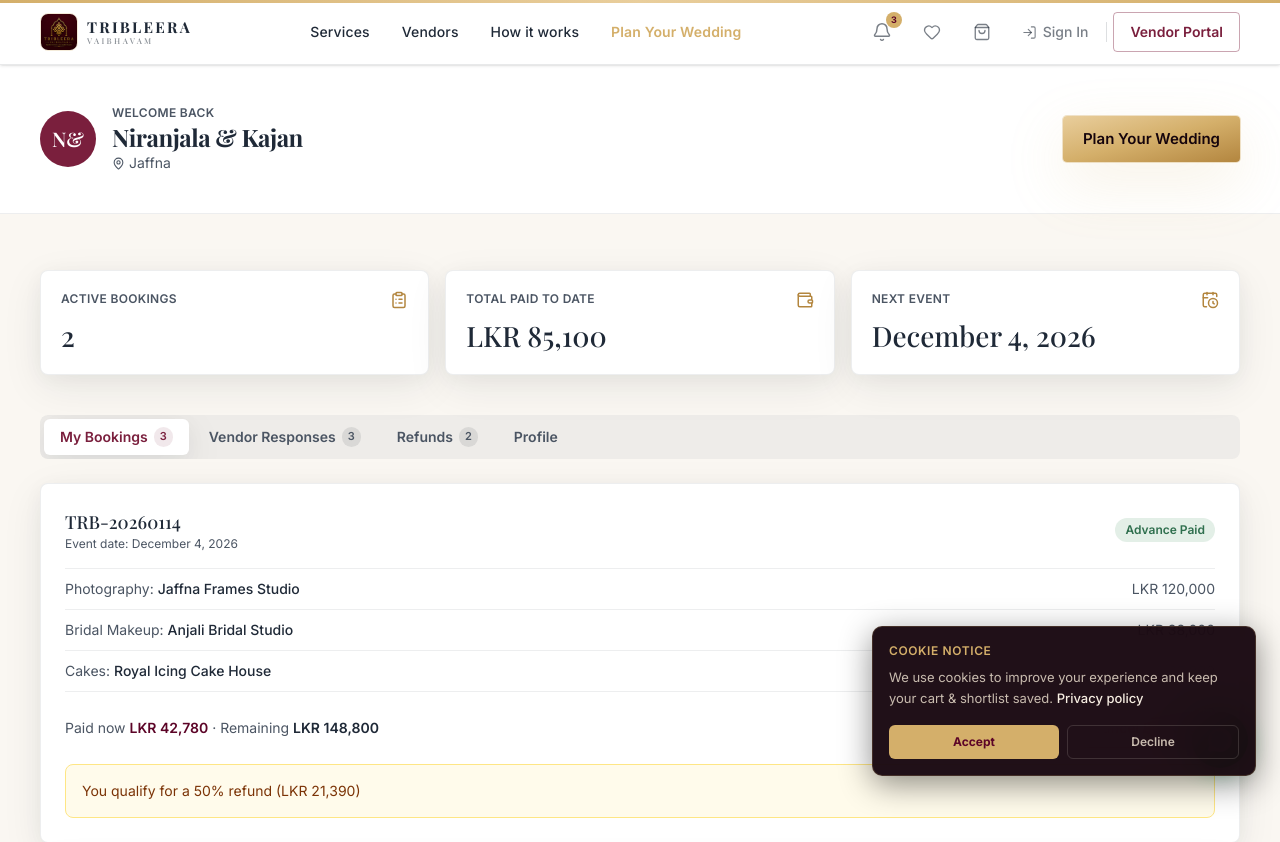
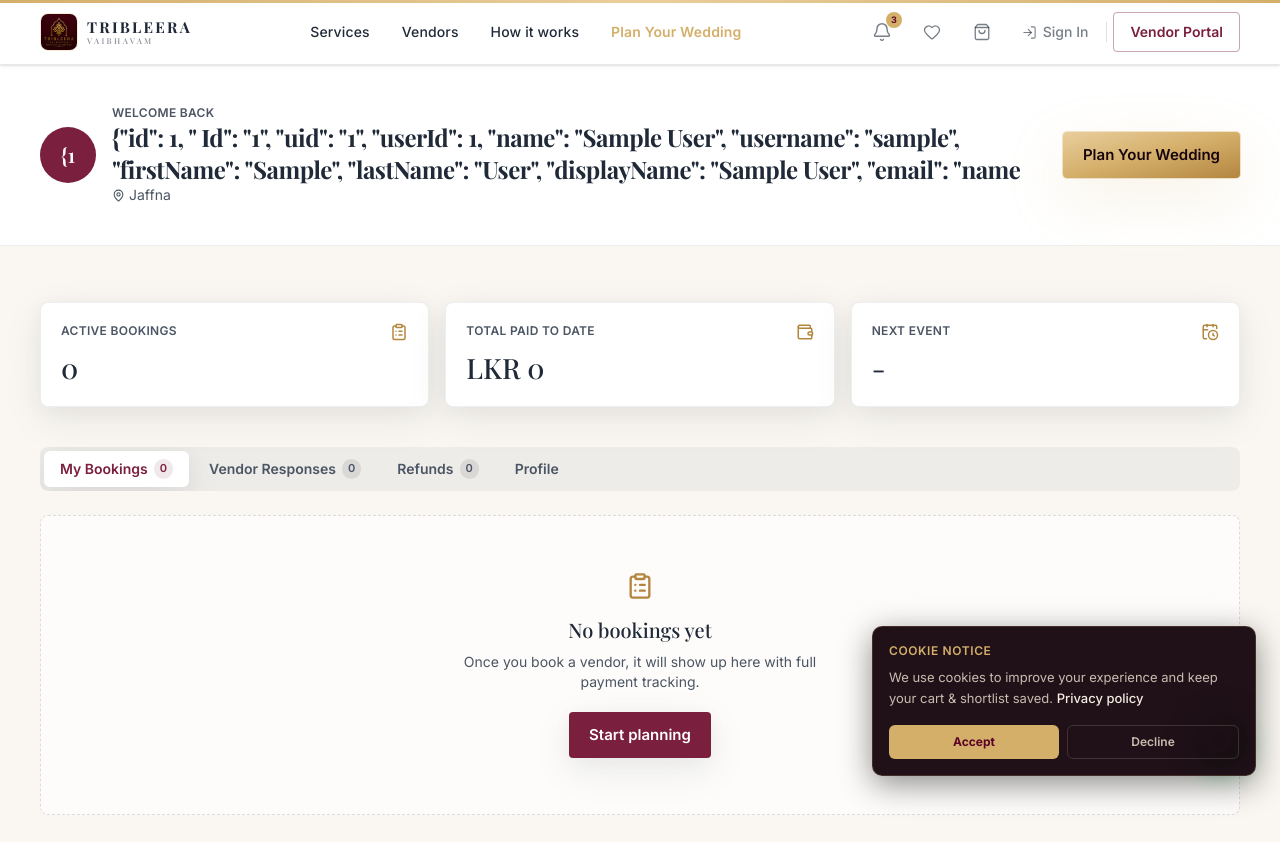
Before and after one commit to pakshikaa/tribleera-vaibhavam, a Next.js app: page /dashboard/customer in a window 1280 px wide. Shown: the top 842 px of the page. Built offline with nearby package versions, Linux system fonts and the light colour scheme; sample sign-in values are in the browser's storage; a web font is replaced by a local one.

Commit message:
feat: persist customer profile from signup

```diff
--- a/app/dashboard/customer/layout.tsx
+++ b/app/dashboard/customer/layout.tsx
@@ -29,7 +29,7 @@
     }
 
     if (!customerAuth) {
-      router.replace("/login?redirect=/dashboard/customer");
+      router.replace("/login?redirect=/");
     }
   }, [customerAuth, router]);
 
--- a/app/login/page.tsx
+++ b/app/login/page.tsx
@@ -5,6 +5,7 @@
 import Link from "next/link";
 import { AlertCircle, Eye, EyeOff } from "lucide-react";
 import { AuthShell } from "@/components/ui/AuthShell";
+import { readCustomerProfile, writeActiveCustomerProfile } from "@/lib/utils/customer-profile";
 
 export default function LoginPage() {
   const router = useRouter();
@@ -14,7 +15,7 @@
   const [showPassword, setShowPassword] = useState(false);
   const [error, setError] = useState("");
   const [loading, setLoading] = useState(false);
-  const redirectPath = searchParams.get("redirect") || "/dashboard/customer";
+  const redirectPath = searchParams.get("redirect") || "/";
 
   function handleLogin(e: React.FormEvent) {
     e.preventDefault();
@@ -24,7 +25,8 @@
     setTimeout(() => {
       if (email && password.length >= 6) {
         try {
-          sessionStorage.setItem("customer-auth", email);
+          const profile = readCustomerProfile(email);
+          writeActiveCustomerProfile(profile);
         } catch {}
         router.push(redirectPath);
       } else {
--- a/app/signup/page.tsx
+++ b/app/signup/page.tsx
@@ -4,6 +4,7 @@
 import { useRouter, useSearchParams } from "next/navigation";
 import { AlertCircle, Eye, EyeOff } from "lucide-react";
 import { AuthShell } from "@/components/ui/AuthShell";
+import { writeActiveCustomerProfile } from "@/lib/utils/customer-profile";
 
 export default function SignupPage() {
   const router = useRouter();
@@ -44,8 +45,12 @@
 
     setTimeout(() => {
       try {
-        sessionStorage.setItem("customer-auth", email);
-        sessionStorage.setItem("customer-name", name.trim());
+        writeActiveCustomerProfile({
+          name: name.trim(),
+          email,
+          city: "Jaffna",
+          phone: "+94 77 410 0012",
+        });
       } catch {}
       router.push(redirectPath);
     }, 700);
--- a/components/dashboard/CustomerDashboardClient.tsx
+++ b/components/dashboard/CustomerDashboardClient.tsx
@@ -23,12 +23,25 @@
 import { getVendorBySlug } from "@/lib/data/vendors";
 import { formatDate, formatLKR } from "@/lib/utils/format";
 import { readLocalStorage, writeLocalStorage } from "@/lib/utils/browser-storage";
+import {
+  DEFAULT_CUSTOMER_PROFILE,
+  readActiveCustomerProfile,
+  writeActiveCustomerProfile,
+} from "@/lib/utils/customer-profile";
 import { safeGet } from "@/lib/utils/store";
-import type { Booking, BookingLineItem, BookingStatus } from "@/types";
+import type { Booking, BookingLineItem, BookingStatus, CustomerProfile } from "@/types";
 
-const CUSTOMER_NAME = "Niranjala & Kajan";
-const BOOKING_STORAGE_KEY = "TRIBLEERA-customer-bookings";
-const CANCELLATION_STORAGE_KEY = "TRIBLEERA-cancellations";
+function bookingsStorageKey(email: string) {
+  return `TRIBLEERA-customer-bookings:${email.toLowerCase()}`;
+}
+
+function cancellationsStorageKey(email: string) {
+  return `TRIBLEERA-cancellations:${email.toLowerCase()}`;
+}
+
+function reviewsStorageKey(email: string) {
+  return `TRIBLEERA-reviews:${email.toLowerCase()}`;
+}
 
 interface TvResponse {
   requestId: string;
@@ -59,7 +72,7 @@
   if (!raw.bookingId || !raw.items || !raw.totals) return null;
   return {
     id: raw.bookingId,
-    customerName: raw.customerName ?? CUSTOMER_NAME,
+    customerName: raw.customerName ?? DEFAULT_CUSTOMER_PROFILE.name,
     customerCity: raw.customerCity ?? "Jaffna",
     eventDate: raw.eventDate ?? new Date().toISOString(),
     createdAt: raw.submittedAt ?? new Date().toISOString(),
@@ -73,10 +86,17 @@
   };
 }
 
-function readLiveBookings(): Booking[] {
+function getCustomerBookingNames(profile: CustomerProfile) {
+  return profile.email.toLowerCase() === DEFAULT_CUSTOMER_PROFILE.email.toLowerCase()
+    ? Array.from(new Set([profile.name, DEFAULT_CUSTOMER_PROFILE.name]))
+    : [profile.name];
+}
+
+function readLiveBookings(profile: CustomerProfile): Booking[] {
+  const eligibleNames = new Set(getCustomerBookingNames(profile));
   return safeGet<TvBookingRecord[]>("tv-bookings", [])
     .map(mapTvBooking)
-    .filter((booking): booking is Booking => booking !== null && booking.customerName === CUSTOMER_NAME);
+    .filter((booking): booking is Booking => booking !== null && eligibleNames.has(booking.customerName));
 }
 
 function calculateRefund(booking: Booking) {
@@ -107,24 +127,45 @@
 export function CustomerDashboardClient() {
   const router = useRouter();
   const { showToast } = useToast();
-  const initialBookings = seedBookings.filter((booking) => booking.customerName === CUSTOMER_NAME);
-  const initialCancellations = seedCancelledBookings.filter((record) => record.customerId === "customer-niranjala-kajan");
-  const initialEventRequest = seedEventRequests[0] ?? null;
+  const [customerProfile, setCustomerProfile] = useState<CustomerProfile>(() =>
+    typeof window === "undefined" ? DEFAULT_CUSTOMER_PROFILE : readActiveCustomerProfile()
+  );
+  const [profileDraft, setProfileDraft] = useState<CustomerProfile>(() =>
+    typeof window === "undefined" ? DEFAULT_CUSTOMER_PROFILE : readActiveCustomerProfile()
+  );
+  const initialBookings =
+    customerProfile.email.toLowerCase() === DEFAULT_CUSTOMER_PROFILE.email.toLowerCase()
+      ? seedBookings.filter((booking) => getCustomerBookingNames(customerProfile).includes(booking.customerName))
+      : [];
+  const initialCancellations =
+    customerProfile.email.toLowerCase() === DEFAULT_CUSTOMER_PROFILE.email.toLowerCase()
+      ? seedCancelledBookings.filter((record) => record.customerId === "customer-niranjala-kajan")
+      : [];
+  const initialEventRequest =
+    customerProfile.email.toLowerCase() === DEFAULT_CUSTOMER_PROFILE.email.toLowerCase()
+      ? (seedEventRequests[0] ?? null)
+      : null;
   const [currentTime] = useState(() => Date.now());
   const [bookings, setBookings] = useState<Booking[]>(() =>
-    typeof window === "undefined" ? initialBookings : readLocalStorage<Booking[]>(BOOKING_STORAGE_KEY, initialBookings)
+    typeof window === "undefined"
+      ? initialBookings
+      : readLocalStorage<Booking[]>(bookingsStorageKey(customerProfile.email), initialBookings)
   );
   const [cancellations, setCancellations] = useState<CancellationRecord[]>(() =>
     typeof window === "undefined"
       ? initialCancellations
-      : readLocalStorage<CancellationRecord[]>(CANCELLATION_STORAGE_KEY, initialCancellations)
+      : readLocalStorage<CancellationRecord[]>(cancellationsStorageKey(customerProfile.email), initialCancellations)
   );
   const [eventRequest] = useState<EventRequest | null>(() =>
-    typeof window === "undefined" ? initialEventRequest : readLocalStorage<EventRequest | null>("TRIBLEERA-event-request", initialEventRequest)
+    typeof window === "undefined"
+      ? initialEventRequest
+      : customerProfile.email.toLowerCase() === DEFAULT_CUSTOMER_PROFILE.email.toLowerCase()
+        ? readLocalStorage<EventRequest | null>("TRIBLEERA-event-request", initialEventRequest)
+        : initialEventRequest
   );
   const [liveResponses, setLiveResponses] = useState<TvResponse[]>(() => safeGet<TvResponse[]>("tv-responses", []));
   const [liveBookings, setLiveBookings] = useState<Booking[]>(() =>
-    typeof window === "undefined" ? [] : readLiveBookings()
+    typeof window === "undefined" ? [] : readLiveBookings(customerProfile)
   );
   const [cancelBooking, setCancelBooking] = useState<Booking | null>(null);
   const [cancelStep, setCancelStep] = useState(1);
@@ -134,26 +175,28 @@
   const [reviewedKeys, setReviewedKeys] = useState<string[]>(() =>
     typeof window === "undefined"
       ? []
-      : readLocalStorage<{ bookingId: string; vendorId: string }[]>("TRIBLEERA-reviews", []).map(
-          (r) => `${r.bookingId}-${r.vendorId}`
-        )
+      : readLocalStorage<string[]>(reviewsStorageKey(customerProfile.email), [])
   );
 
   useEffect(() => {
-    writeLocalStorage(BOOKING_STORAGE_KEY, bookings);
-  }, [bookings]);
+    writeLocalStorage(bookingsStorageKey(customerProfile.email), bookings);
+  }, [bookings, customerProfile.email]);
 
   useEffect(() => {
-    writeLocalStorage(CANCELLATION_STORAGE_KEY, cancellations);
-  }, [cancellations]);
+    writeLocalStorage(cancellationsStorageKey(customerProfile.email), cancellations);
+  }, [cancellations, customerProfile.email]);
+
+  useEffect(() => {
+    writeLocalStorage(reviewsStorageKey(customerProfile.email), reviewedKeys);
+  }, [reviewedKeys, customerProfile.email]);
 
   useEffect(() => {
     const interval = setInterval(() => {
       setLiveResponses(safeGet<TvResponse[]>("tv-responses", []));
-      setLiveBookings(readLiveBookings());
+      setLiveBookings(readLiveBookings(customerProfile));
     }, 8000);
     return () => clearInterval(interval);
-  }, []);
+  }, [customerProfile]);
 
   const allBookings = useMemo(() => {
     const liveIds = new Set(liveBookings.map((booking) => booking.id));
@@ -225,17 +268,30 @@
     setReviewTarget(null);
   }
 
+  function handleProfileSave() {
+    const nextProfile = {
+      ...customerProfile,
+      name: profileDraft.name.trim() || customerProfile.name,
+      city: profileDraft.city.trim() || customerProfile.city,
+      phone: profileDraft.phone.trim() || customerProfile.phone,
+    };
+
+    setCustomerProfile(nextProfile);
+    writeActiveCustomerProfile(nextProfile);
+    showToast("Profile updated successfully.", "success");
+  }
+
   return (
     <div className="bg-ivory">
       <section className="border-b border-slate/8 bg-white py-10">
         <Container className="flex flex-col gap-6 md:flex-row md:items-center md:justify-between">
           <div className="flex items-center gap-4">
-            <Avatar name={CUSTOMER_NAME} size={56} />
+            <Avatar name={customerProfile.name} size={56} />
             <div>
               <p className="text-xs font-semibold uppercase tracking-wide text-slate-soft">Welcome back</p>
-              <h1 className="font-display text-2xl">{CUSTOMER_NAME}</h1>
+              <h1 className="font-display text-2xl">{customerProfile.name}</h1>
               <p className="flex items-center gap-1 text-sm text-slate-soft">
-                <MapPin size={13} /> Jaffna
+                <MapPin size={13} /> {customerProfile.city}
               </p>
             </div>
           </div>
@@ -489,12 +545,31 @@
               profile: (
                 <div className="max-w-lg rounded-[8px] border border-slate/8 bg-white p-6 shadow-soft">
                   <div className="grid grid-cols-1 gap-4 sm:grid-cols-2">
-                    <Input label="Full name" defaultValue={CUSTOMER_NAME} />
-                    <Input label="City" defaultValue="Jaffna" />
-                    <Input label="Phone" defaultValue="+94 77 410 0012" />
-                    <Input label="Email" defaultValue="niranjala.kajan@example.com" type="email" />
+                    <Input
+                      label="Full name"
+                      value={profileDraft.name}
+                      onChange={(event) => setProfileDraft((prev) => ({ ...prev, name: event.target.value }))}
+                    />
+                    <Input
+                      label="City"
+                      value={profileDraft.city}
+                      onChange={(event) => setProfileDraft((prev) => ({ ...prev, city: event.target.value }))}
+                    />
+                    <Input
+                      label="Phone"
+                      value={profileDraft.phone}
+                      onChange={(event) => setProfileDraft((prev) => ({ ...prev, phone: event.target.value }))}
+                    />
+                    <Input
+                      label="Email"
+                      value={customerProfile.email}
+                      type="email"
+                      disabled
+                      hint="Email cannot be changed."
+                      className="cursor-not-allowed bg-slate/5 text-slate-soft"
+                    />
                   </div>
-                  <Button className="mt-5">Save changes</Button>
+                  <Button className="mt-5" onClick={handleProfileSave}>Save changes</Button>
                 </div>
               ),
             }}
@@ -582,7 +657,7 @@
       <SubmitReviewSheet
         bookingId={reviewTarget?.bookingId ?? ""}
         vendorId={reviewTarget?.vendorId ?? ""}
-        author={CUSTOMER_NAME}
+        author={customerProfile.name}
         open={!!reviewTarget}
         onOpenChange={(open) => {
           if (!open) setReviewTarget(null);
--- a/components/layout/SiteShell.tsx
+++ b/components/layout/SiteShell.tsx
@@ -45,13 +45,13 @@
     }
 
     if (!customerAuth && !isAuthRoute) {
-      router.replace(`/login?redirect=${encodeURIComponent(pathname)}`);
-      return;
-    }
+        router.replace("/login?redirect=%2F");
+        return;
+      }
 
-    if (customerAuth && isAuthRoute) {
-      router.replace("/dashboard/customer");
-    }
+      if (customerAuth && isAuthRoute) {
+        router.replace("/");
+      }
   }, [customerAuth, isAuthRoute, isPortal, pathname, router]);
 
   if (isPortal) {
--- /dev/null
+++ b/lib/utils/customer-profile.ts
@@ -0,0 +1,66 @@
+"use client";
+
+import { users } from "@/lib/data/users";
+import { readLocalStorage, writeLocalStorage } from "@/lib/utils/browser-storage";
+import type { CustomerProfile } from "@/types";
+
+export const DEFAULT_CUSTOMER_PROFILE: CustomerProfile = {
+  name: "Niranjala & Kajan",
+  email: "niranjala.kajan@example.com",
+  city: "Jaffna",
+  phone: "+94 77 410 0012",
+};
+
+function profileKey(email: string) {
+  return `TRIBLEERA-customer-profile:${email.toLowerCase()}`;
+}
+
+function titleCaseNameFromEmail(email: string) {
+  const base = email.split("@")[0] ?? "Customer";
+  return base
+    .split(/[._-]+/)
+    .filter(Boolean)
+    .map((part) => part.charAt(0).toUpperCase() + part.slice(1))
+    .join(" ");
+}
+
+export function fallbackCustomerProfile(email: string, name?: string): CustomerProfile {
+  const matchedUser = users.find((user) => user.role === "customer" && user.email.toLowerCase() === email.toLowerCase());
+
+  return {
+    name: name?.trim() || matchedUser?.name || titleCaseNameFromEmail(email) || DEFAULT_CUSTOMER_PROFILE.name,
+    email,
+    city: matchedUser?.city || DEFAULT_CUSTOMER_PROFILE.city,
+    phone: DEFAULT_CUSTOMER_PROFILE.phone,
+  };
+}
+
+export function readCustomerProfile(email: string, name?: string): CustomerProfile {
+  if (!email) return DEFAULT_CUSTOMER_PROFILE;
+  return readLocalStorage<CustomerProfile>(profileKey(email), fallbackCustomerProfile(email, name));
+}
+
+export function writeCustomerProfile(profile: CustomerProfile) {
+  writeLocalStorage(profileKey(profile.email), profile);
+}
+
+export function readActiveCustomerProfile(): CustomerProfile {
+  try {
+    const email = window.sessionStorage.getItem("customer-auth");
+    const name = window.sessionStorage.getItem("customer-name") ?? undefined;
+    if (!email) return DEFAULT_CUSTOMER_PROFILE;
+    return readCustomerProfile(email, name);
+  } catch {
+    return DEFAULT_CUSTOMER_PROFILE;
+  }
+}
+
+export function writeActiveCustomerProfile(profile: CustomerProfile) {
+  writeCustomerProfile(profile);
+  try {
+    window.sessionStorage.setItem("customer-auth", profile.email);
+    window.sessionStorage.setItem("customer-name", profile.name);
+  } catch {
+    // ignore unavailable storage
+  }
+}
```
Also changed, not shown: types/index.ts (+14 -0 lines).
